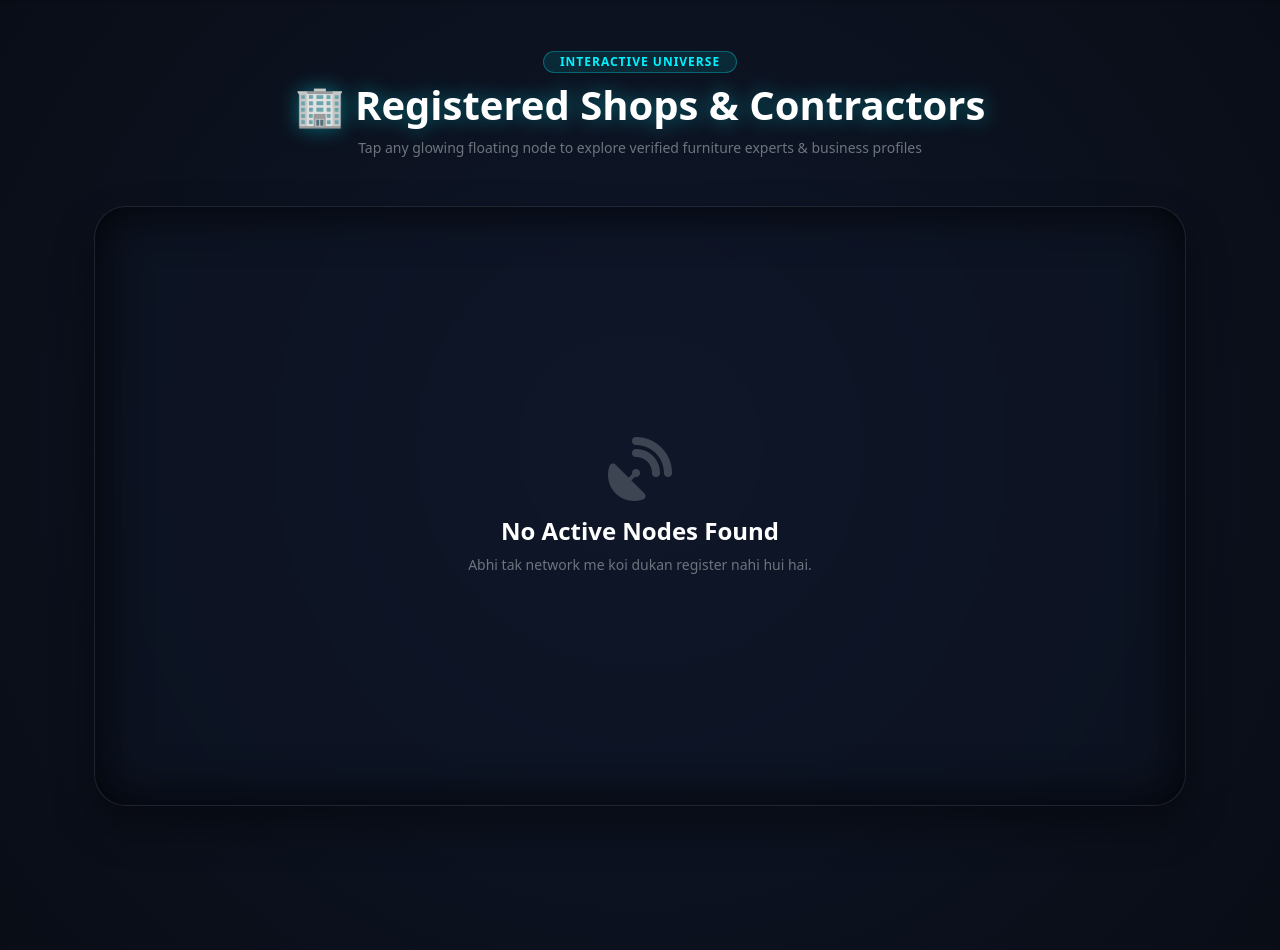
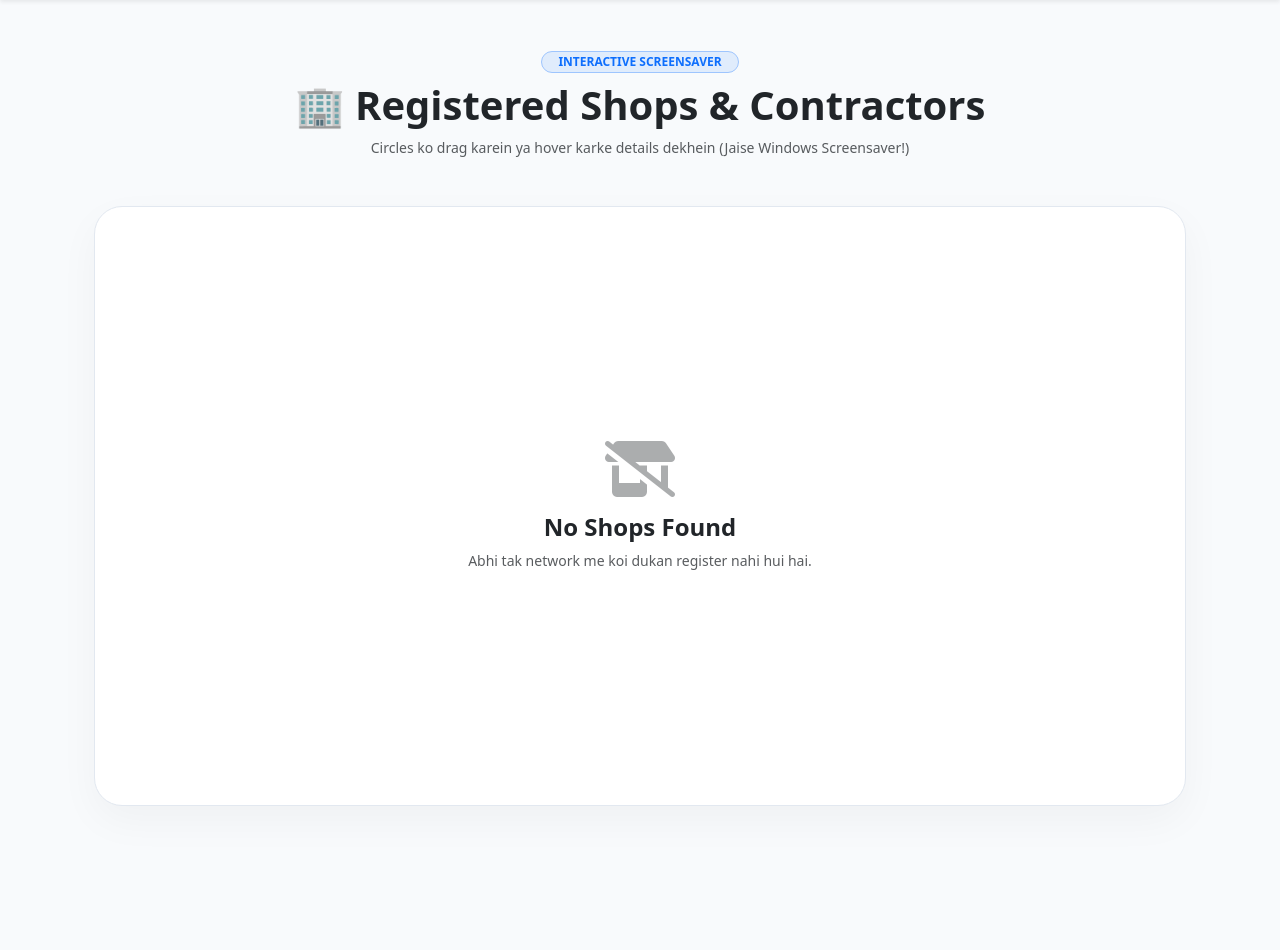
Before and after one commit to kaamconnect01/kaamconnect, a Flask app: page /shops in a window 1280 px wide. Shown: the part 56-1006 px from the top of the page. Run offline with Flask 3, Linux system fonts and the light colour scheme; some libraries are stand-ins or nearby versions.

Commit message:
Update shops.html

```diff
--- a/templates/shops.html
+++ b/templates/shops.html
@@ -2,270 +2,271 @@
 {% block content %}
 <style>
     /* =========================================
-       FUTURISTIC NEON FLOATING BUBBLE REDESIGN
+       LIGHT THEME INTERACTIVE SCREENSAVER SHOPS
        ========================================= */
-    :root {
-        --neon-cyan: #00f2fe;
-        --neon-blue: #4facfe;
-        --neon-purple: #a855f7;
-        --neon-glow: rgba(0, 242, 254, 0.6);
-    }
-
     body {
-        background: radial-gradient(circle at center, #0f172a 0%, #090d16 100%);
-        color: #f8fafc;
+        background-color: #f8fafc;
+        color: #1e293b;
         min-height: 100vh;
         overflow-x: hidden;
     }
 
-    /* Universe / Constellation Container */
+    /* Screensaver Universe Container */
     .bubble-universe-container {
         position: relative;
         width: 100%;
-        min-height: 75vh;
-        background: rgba(15, 23, 42, 0.4);
-        border-radius: 32px;
-        border: 1px solid rgba(255, 255, 255, 0.08);
-        box-shadow: inset 0 0 50px rgba(0, 0, 0, 0.8), 0 20px 40px rgba(0, 0, 0, 0.4);
-        backdrop-filter: blur(12px);
-        padding: 40px 20px;
+        height: 600px;
+        background: #ffffff;
+        border-radius: 28px;
+        border: 1px solid #e2e8f0;
+        box-shadow: 0 15px 40px rgba(0, 0, 0, 0.04);
         overflow: hidden;
-        display: flex;
-        flex-wrap: wrap;
-        align-items: center;
-        justify-content: center;
-        gap: 35px;
     }
 
-    /* Floating & Pulsing Animations */
-    @keyframes floatRandom1 {
-        0% { transform: translateY(0px) translateX(0px) rotate(0deg); }
-        50% { transform: translateY(-15px) translateX(10px) rotate(2deg); }
-        100% { transform: translateY(0px) translateX(0px) rotate(0deg); }
-    }
-
-    @keyframes floatRandom2 {
-        0% { transform: translateY(0px) translateX(0px) rotate(0deg); }
-        50% { transform: translateY(12px) translateX(-12px) rotate(-2deg); }
-        100% { transform: translateY(0px) translateX(0px) rotate(0deg); }
-    }
-
-    @keyframes neonPulse {
-        0% { box-shadow: 0 0 15px rgba(0, 242, 254, 0.4), inset 0 0 10px rgba(0, 242, 254, 0.2); }
-        50% { box-shadow: 0 0 30px rgba(168, 85, 247, 0.8), inset 0 0 20px rgba(168, 85, 247, 0.4); border-color: #a855f7; }
-        100% { box-shadow: 0 0 15px rgba(0, 242, 254, 0.4), inset 0 0 10px rgba(0, 242, 254, 0.2); }
-    }
-
-    /* Circular Shop Bubble */
+    /* Circular Shop Bubble (Larger & Interactive) */
     .shop-bubble {
-        width: 130px;
-        height: 130px;
+        width: 170px;
+        height: 170px;
         border-radius: 50%;
-        background: linear-gradient(135deg, rgba(30, 41, 59, 0.9) 0%, rgba(15, 23, 42, 0.95) 100%);
-        border: 2px solid var(--neon-cyan);
+        background: #ffffff;
+        border: 3px solid #4f46e5;
         display: flex;
         flex-direction: column;
         align-items: center;
         justify-content: center;
         text-align: center;
-        cursor: pointer;
-        padding: 12px;
-        position: relative;
-        animation: neonPulse 3s infinite ease-in-out, floatRandom1 6s infinite ease-in-out;
-        transition: transform 0.3s cubic-bezier(0.175, 0.885, 0.32, 1.275), background 0.3s ease;
+        cursor: grab;
+        padding: 14px;
+        position: absolute;
+        box-shadow: 0 10px 25px rgba(79, 70, 229, 0.15);
+        user-select: none;
+        transition: border-color 0.2s ease, box-shadow 0.2s ease;
         z-index: 2;
     }
 
-    .shop-bubble:nth-child(even) {
-        animation: neonPulse 3.5s infinite ease-in-out, floatRandom2 7s infinite ease-in-out;
+    .shop-bubble:active {
+        cursor: grabbing;
     }
 
     .shop-bubble:hover {
-        transform: scale(1.18) translateY(-5px);
-        background: linear-gradient(135deg, #1e293b 0%, #334155 100%);
-        border-color: #fff;
-        z-index: 10;
+        border-color: #06b6d4;
+        box-shadow: 0 15px 35px rgba(6, 182, 212, 0.25);
+        z-index: 100;
     }
 
     .shop-bubble i {
-        font-size: 1.6rem;
-        color: var(--neon-cyan);
+        font-size: 1.8rem;
+        color: #4f46e5;
         margin-bottom: 4px;
-        filter: drop-shadow(0 0 8px var(--neon-cyan));
     }
 
     .shop-bubble-title {
-        font-size: 0.72rem;
+        font-size: 0.85rem;
         font-weight: 700;
-        color: #ffffff;
+        color: #0f172a;
         white-space: nowrap;
         overflow: hidden;
         text-overflow: ellipsis;
-        max-width: 100px;
+        max-width: 130px;
         margin-bottom: 2px;
     }
 
-    .shop-bubble-sub {
-        font-size: 0.58rem;
-        color: #94a3b8;
-        white-space: nowrap;
-        overflow: hidden;
-        text-overflow: ellipsis;
-        max-width: 90px;
+    /* Hover Details Popup Card */
+    .bubble-hover-card {
+        position: absolute;
+        bottom: 120%;
+        left: 50%;
+        transform: translateX(-50%) scale(0.9);
+        width: 260px;
+        background: #ffffff;
+        border: 1px solid #e2e8f0;
+        border-radius: 18px;
+        box-shadow: 0 15px 35px rgba(0, 0, 0, 0.12);
+        padding: 16px;
+        opacity: 0;
+        visibility: hidden;
+        transition: all 0.25s cubic-bezier(0.175, 0.885, 0.32, 1.275);
+        z-index: 1000;
+        text-align: left;
+        pointer-events: none;
     }
 
-    /* Interactive Popup Card Modal Style */
-    .bubble-popup-overlay {
-        position: fixed;
-        top: 0; left: 0; width: 100%; height: 100%;
-        background: rgba(9, 13, 22, 0.8);
-        backdrop-filter: blur(8px);
-        display: none;
-        align-items: center;
-        justify-content: center;
-        z-index: 9999;
-        animation: fadeIn 0.2s ease forwards;
-    }
-
-    .bubble-popup-card {
-        background: #1e293b;
-        border: 2px solid var(--neon-cyan);
-        border-radius: 24px;
-        padding: 30px;
-        width: 90%;
-        max-width: 420px;
-        box-shadow: 0 0 40px rgba(0, 242, 254, 0.3);
-        position: relative;
-        color: #fff;
-        text-align: left;
-        transform: scale(0.9);
-        animation: popScale 0.3s cubic-bezier(0.175, 0.885, 0.32, 1.275) forwards;
-    }
-
-    @keyframes popScale {
-        to { transform: scale(1); }
-    }
-
-    .close-popup-btn {
-        position: absolute;
-        top: 15px; right: 20px;
-        background: transparent;
-        border: none;
-        color: #94a3b8;
-        font-size: 1.4rem;
-        cursor: pointer;
-        transition: color 0.2s;
-    }
-    .close-popup-btn:hover { color: #fff; }
-
-    .neon-badge {
-        background: rgba(0, 242, 254, 0.1);
-        color: var(--neon-cyan);
-        border: 1px solid rgba(0, 242, 254, 0.3);
-        padding: 4px 12px;
-        border-radius: 50px;
-        font-size: 0.75rem;
-        font-weight: 600;
-    }
-
-    .btn-neon-action {
-        background: linear-gradient(135deg, var(--neon-cyan) 0%, var(--neon-blue) 100%);
-        color: #0f172a;
-        font-weight: 800;
-        border-radius: 50px;
-        border: none;
-        padding: 12px 24px;
-        box-shadow: 0 0 20px rgba(0, 242, 254, 0.4);
-        transition: all 0.2s ease;
-    }
-    .btn-neon-action:hover {
-        background: #fff;
-        box-shadow: 0 0 30px #fff;
-        color: #0f172a;
-        transform: scale(1.02);
+    .shop-bubble:hover .bubble-hover-card {
+        opacity: 1;
+        visibility: visible;
+        transform: translateX(-50%) scale(1);
+        pointer-events: auto;
     }
 </style>
 
 <div class="container my-4 my-md-5">
     <!-- Header Section -->
     <div class="text-center mb-4 mb-md-5">
-        <span class="badge px-3 py-1 rounded-pill mb-2" style="background: rgba(0, 242, 254, 0.1); color: #00f2fe; border: 1px solid rgba(0,242,254,0.3); font-size: 0.75rem; letter-spacing: 1px;">INTERACTIVE UNIVERSE</span>
-        <h2 class="fw-bold text-white display-6 mb-2" style="text-shadow: 0 0 20px rgba(0,242,254,0.4);">🏢 Registered Shops & Contractors</h2>
-        <p class="text-secondary small px-3">Tap any glowing floating node to explore verified furniture experts & business profiles</p>
+        <span class="badge bg-primary bg-opacity-10 text-primary border border-primary-subtle px-3 py-1 rounded-pill mb-2 fw-bold" style="font-size: 0.75rem;">INTERACTIVE SCREENSAVER</span>
+        <h2 class="fw-bold text-dark display-6 mb-2">🏢 Registered Shops & Contractors</h2>
+        <p class="text-muted small px-3">Circles ko drag karein ya hover karke details dekhein (Jaise Windows Screensaver!)</p>
     </div>
 
-    <!-- Bubble Universe Grid Container -->
-    <div class="bubble-universe-container">
+    <!-- Bubble Universe Container -->
+    <div class="bubble-universe-container" id="bubbleUniverse">
 
         {% for shop in shops %}
         <!-- Circular Floating Shop Bubble -->
-        <div class="shop-bubble" onclick="openShopModal('{{ shop.shop_id if shop.shop_id else shop.id }}', '{{ shop.shop_name if shop.shop_name else "Premium Furniture Works" }}', '{{ shop.name or "Verified Partner" }}', '{{ shop.expertise or "General Expert" }}', '{{ shop.experience or "0" }}', '{{ shop.address or "Address not provided" }}', '{{ url_for("shop_detail", shop_id=(shop.shop_id if shop.shop_id else shop.id)) }}')">
-            <div class="position-absolute top-0 end-0 translate-middle p-1 bg-success border border-light rounded-circle" style="width: 12px; height: 12px;" title="Active"></div>
+        <div class="shop-bubble">
+            <div class="position-absolute top-0 end-0 translate-middle p-1 bg-success border border-white rounded-circle shadow-sm" style="width: 14px; height: 14px;" title="Active"></div>
+
             <i class="fa-solid fa-store"></i>
             <span class="shop-bubble-title">{{ shop.shop_name if shop.shop_name else 'Premium Shop' }}</span>
-            <span class="shop-bubble-sub">{{ shop.expertise or 'Expert' }}</span>
+            <span class="badge bg-light text-primary border px-2 py-1 mt-1" style="font-size: 0.65rem;">{{ shop.expertise or 'Expert' }}</span>
+
+            <!-- Hover Details Card -->
+            <div class="bubble-hover-card">
+                <div class="d-flex align-items-center mb-2 pb-2 border-bottom">
+                    <div class="bg-primary bg-opacity-10 text-primary p-2 rounded-3 me-2">
+                        <i class="fa-solid fa-store"></i>
+                    </div>
+                    <div>
+                        <h6 class="fw-bold text-dark mb-0 text-truncate" style="max-width: 170px;">{{ shop.shop_name if shop.shop_name else 'Premium Shop' }}</h6>
+                        <span class="text-muted" style="font-size: 0.7rem;">Verified Node</span>
+                    </div>
+                </div>
+                <p class="mb-1 text-muted small"><i class="fa-solid fa-user-tie text-primary me-1"></i> <span class="text-dark fw-semibold">{{ shop.name or 'Verified Partner' }}</span></p>
+                <p class="mb-1 text-muted small"><i class="fa-solid fa-screwdriver-wrench text-warning me-1"></i> <span class="text-dark fw-semibold">{{ shop.expertise or 'Expert' }}</span> ({{ shop.experience or '0' }} Yrs)</p>
+                <p class="mb-2 text-muted small text-truncate"><i class="fa-solid fa-location-dot text-danger me-1"></i> <span class="text-dark">{{ shop.address or 'Address not provided' }}</span></p>
+                <a href="{{ url_for('shop_detail', shop_id=(shop.shop_id if shop.shop_id else shop.id)) }}" class="btn btn-primary w-100 rounded-pill py-1 fw-bold shadow-sm" style="font-size: 0.75rem;">
+                    Explore Profile <i class="fa-solid fa-arrow-right ms-1"></i>
+                </a>
+            </div>
         </div>
 
         {% else %}
-        <!-- Empty State Inside Universe -->
-        <div class="text-center py-5 w-100">
-            <i class="fa-solid fa-satellite-dish text-secondary opacity-50 mb-3" style="font-size: 4rem;"></i>
-            <h4 class="text-white fw-bold">No Active Nodes Found</h4>
-            <p class="text-secondary small mb-0">Abhi tak network me koi dukan register nahi hui hai.</p>
+        <!-- Empty State -->
+        <div class="text-center py-5 w-100 h-100 d-flex flex-column align-items-center justify-content-center">
+            <i class="fa-solid fa-shop-slash text-muted opacity-50 mb-3" style="font-size: 3.5rem;"></i>
+            <h4 class="text-dark fw-bold">No Shops Found</h4>
+            <p class="text-muted small mb-0">Abhi tak network me koi dukan register nahi hui hai.</p>
         </div>
         {% endfor %}
 
     </div>
 </div>
 
-<!-- Interactive Floating Popup Modal -->
-<div class="bubble-popup-overlay" id="shopPopupModal" onclick="closeShopModalOutside(event)">
-    <div class="bubble-popup-card">
-        <button class="close-popup-btn" onclick="closeShopModal()"><i class="fa-solid fa-xmark"></i></button>
+<script>
+    document.addEventListener("DOMContentLoaded", function() {
+        const container = document.getElementById('bubbleUniverse');
+        const bubbles = document.querySelectorAll('.shop-bubble');
+        if (!container || bubbles.length === 0) return;
 
-        <div class="d-flex align-items-center mb-3">
-            <div class="p-3 rounded-4 me-3 text-dark" style="background: linear-gradient(135deg, #00f2fe 0%, #4facfe 100%);">
-                <i class="fa-solid fa-store fs-3"></i>
-            </div>
-            <div>
-                <span class="neon-badge mb-1 d-inline-block">Verified Node</span>
-                <h4 class="fw-bold text-white mb-0 text-capitalize" id="modalShopName">Shop Name</h4>
-            </div>
-        </div>
+        const bubbleData = [];
+        const bubbleSize = 170;
 
-        <div class="bg-dark bg-opacity-50 p-3 rounded-4 mb-3 border border-secondary border-opacity-25">
-            <p class="mb-2 text-secondary small"><i class="fa-solid fa-user-tie text-info me-2"></i> Owner: <span class="text-white fw-semibold" id="modalOwnerName">-</span></p>
-            <p class="mb-2 text-secondary small"><i class="fa-solid fa-screwdriver-wrench text-warning me-2"></i> Expertise: <span class="text-white fw-semibold" id="modalExpertise">-</span></p>
-            <p class="mb-2 text-secondary small"><i class="fa-solid fa-clock text-success me-2"></i> Experience: <span class="text-white fw-semibold" id="modalExperience">-</span> Years</p>
-            <p class="mb-0 text-secondary small"><i class="fa-solid fa-location-dot text-danger me-2"></i> Location: <span class="text-white fw-semibold" id="modalAddress">-</span></p>
-        </div>
+        // Initialize random positions and velocities for screensaver effect
+        bubbles.forEach((bubble) => {
+            let x = Math.random() * (container.clientWidth - bubbleSize);
+            let y = Math.random() * (container.clientHeight - bubbleSize);
+            let vx = (Math.random() - 0.5) * 1.8;
+            let vy = (Math.random() - 0.5) * 1.8;
 
-        <a href="#" id="modalExploreBtn" class="btn btn-neon-action w-100 py-3 text-center fw-bold text-uppercase tracking-wider text-decoration-none d-block">
-            Explore Full Profile <i class="fa-solid fa-arrow-right ms-2"></i>
-        </a>
-    </div>
-</div>
+            bubble.style.left = x + 'px';
+            bubble.style.top = y + 'px';
 
-<script>
-    function openShopModal(id, shopName, ownerName, expertise, experience, address, detailUrl) {
-        document.getElementById('modalShopName').innerText = shopName;
-        document.getElementById('modalOwnerName').innerText = ownerName;
-        document.getElementById('modalExpertise').innerText = expertise;
-        document.getElementById('modalExperience').innerText = experience;
-        document.getElementById('modalAddress').innerText = address;
-        document.getElementById('modalExploreBtn').href = detailUrl;
+            bubbleData.push({ el: bubble, x, y, vx, vy, isDragging: false });
+        });
 
-        document.getElementById('shopPopupModal').style.display = 'flex';
-    }
+        let activeBubble = null;
+        let offsetX = 0, offsetY = 0;
 
-    function closeShopModal() {
-        document.getElementById('shopPopupModal').style.display = 'none';
-    }
+        // Drag and Drop Event Listeners
+        bubbleData.forEach((data) => {
+            const bubble = data.el;
 
-    function closeShopModalOutside(event) {
-        if (event.target === document.getElementById('shopPopupModal')) {
-            closeShopModal();
+            bubble.addEventListener('mousedown', (e) => {
+                if (e.target.closest('.bubble-hover-card')) return;
+                data.isDragging = true;
+                activeBubble = data;
+                data.vx = 0;
+                data.vy = 0;
+                const rect = container.getBoundingClientRect();
+                offsetX = e.clientX - rect.left - data.x;
+                offsetY = e.clientY - rect.top - data.y;
+                bubble.style.zIndex = 2000;
+                e.preventDefault();
+            });
+
+            bubble.addEventListener('touchstart', (e) => {
+                if (e.target.closest('.bubble-hover-card')) return;
+                data.isDragging = true;
+                activeBubble = data;
+                data.vx = 0;
+                data.vy = 0;
+                const rect = container.getBoundingClientRect();
+                const touch = e.touches[0];
+                offsetX = touch.clientX - rect.left - data.x;
+                offsetY = touch.clientY - rect.top - data.y;
+                bubble.style.zIndex = 2000;
+                e.preventDefault();
+            }, { passive: false });
+        });
+
+        window.addEventListener('mousemove', (e) => {
+            if (!activeBubble) return;
+            const rect = container.getBoundingClientRect();
+            activeBubble.x = e.clientX - rect.left - offsetX;
+            activeBubble.y = e.clientY - rect.top - offsetY;
+        });
+
+        window.addEventListener('touchmove', (e) => {
+            if (!activeBubble) return;
+            const rect = container.getBoundingClientRect();
+            const touch = e.touches[0];
+            activeBubble.x = touch.clientX - rect.left - offsetX;
+            activeBubble.y = touch.clientY - rect.top - offsetY;
+        }, { passive: false });
+
+        window.addEventListener('mouseup', () => {
+            if (activeBubble) {
+                activeBubble.el.style.zIndex = '';
+                // Release with random throw velocity
+                activeBubble.vx = (Math.random() - 0.5) * 3;
+                activeBubble.vy = (Math.random() - 0.5) * 3;
+                activeBubble = null;
+            }
+        });
+
+        window.addEventListener('touchend', () => {
+            if (activeBubble) {
+                activeBubble.el.style.zIndex = '';
+                activeBubble.vx = (Math.random() - 0.5) * 3;
+                activeBubble.vy = (Math.random() - 0.5) * 3;
+                activeBubble = null;
+            }
+        });
+
+        // Animation Loop (Screensaver Bouncing Physics)
+        function animate() {
+            const maxX = container.clientWidth - bubbleSize;
+            const maxY = container.clientHeight - bubbleSize;
+
+            bubbleData.forEach(data => {
+                if (!data.isDragging) {
+                    data.x += data.vx;
+                    data.y += data.vy;
+
+                    // Wall collision & bounce
+                    if (data.x <= 0) { data.x = 0; data.vx *= -1; }
+                    if (data.x >= maxX) { data.x = maxX; data.vx *= -1; }
+                    if (data.y <= 0) { data.y = 0; data.vy *= -1; }
+                    if (data.y >= maxY) { data.y = maxY; data.vy *= -1; }
+                }
+
+                data.el.style.left = data.x + 'px';
+                data.el.style.top = data.y + 'px';
+            });
+
+            requestAnimationFrame(animate);
         }
-    }
+
+        requestAnimationFrame(animate);
+    });
 </script>
 {% endblock %}
```
